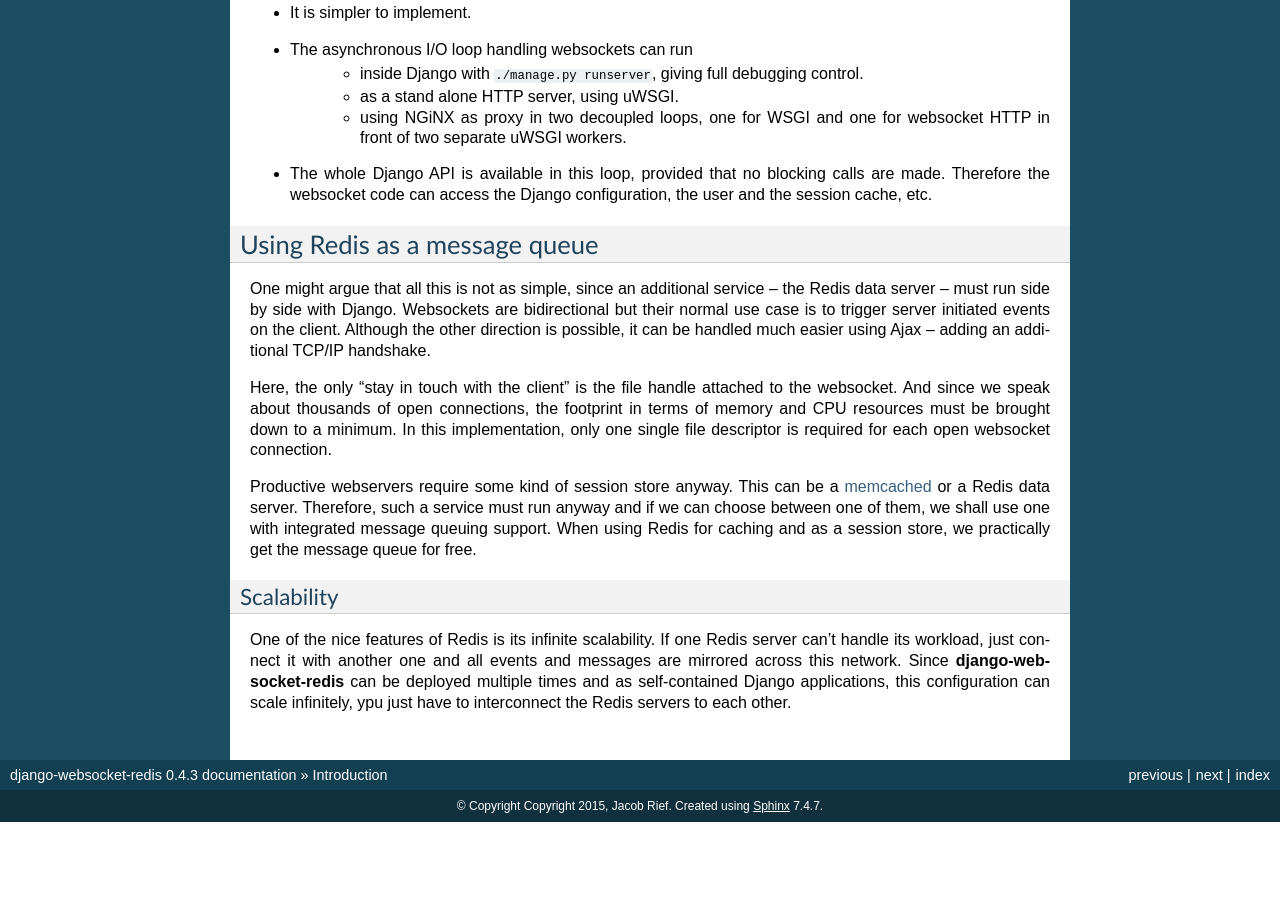
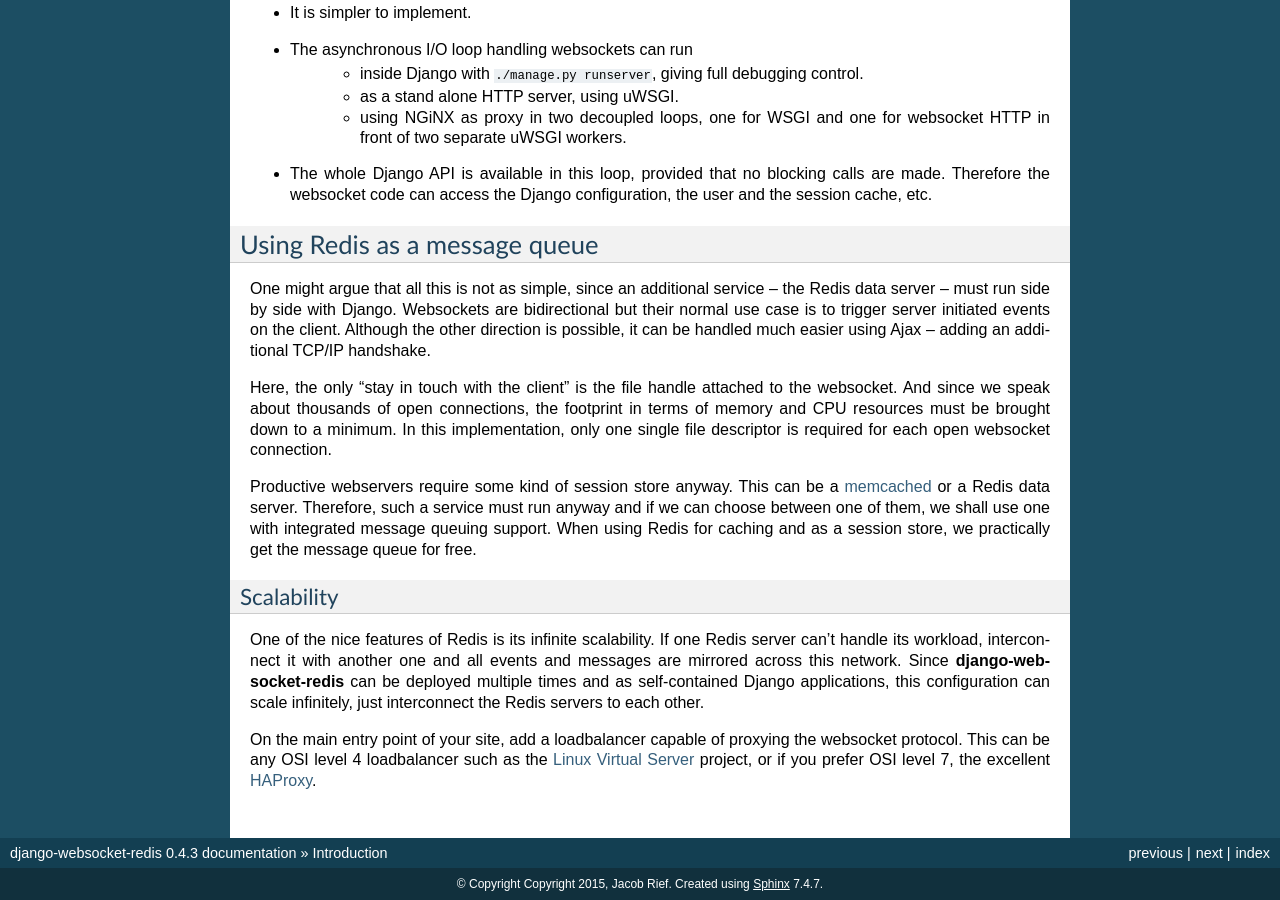
Before and after one commit to jrief/django-websocket-redis, a Sphinx documentation site: the page built from docs/introduction.rst, in a window 1280 px wide and 900 px high, scrolled down 1486 px. Built offline with Sphinx 7.4.7, drawn with Linux system fonts in a browser that asks for light colours; before the commit the page ends 2308 px from its top, so only the background shows below that.

Commit message:
infinite scalability

```diff
--- a/docs/introduction.rst
+++ b/docs/introduction.rst
@@ -99,11 +99,14 @@
 -----------
 
 One of the nice features of Redis is its infinite scalability. If one Redis server can't handle its
-workload, just connect it with another one and all events and messages are mirrored across this
+workload, interconnect it with another one and all events and messages are mirrored across this
 network. Since **django-websocket-redis** can be deployed multiple times and as self-contained
-Django applications, this configuration can scale infinitely, ypu just have to interconnect the
-Redis servers to each other.
+Django applications, this configuration can scale infinitely, just interconnect the Redis servers
+to each other.
 
+On the main entry point of your site, add a loadbalancer capable of proxying the websocket protocol.
+This can be any OSI level 4 loadbalancer such as the `Linux Virtual Server`_ project, or if you
+prefer OSI level 7, the excellent HAProxy_.
 
 .. _NodeJS: http://nodejs.org/
 .. _socket.io: http://socket.io/
@@ -116,3 +119,5 @@
 .. _gevent: http://www.gevent.org/
 .. _greenlet: http://greenlet.readthedocs.org/
 .. |websocket-nodejs| image:: _static/websocket-nodejs.png
+.. _Linux Virtual Server: http://www.linuxvirtualserver.org/
+.. _HAProxy: http://blog.haproxy.com/2012/11/07/websockets-load-balancing-with-haproxy/
```
